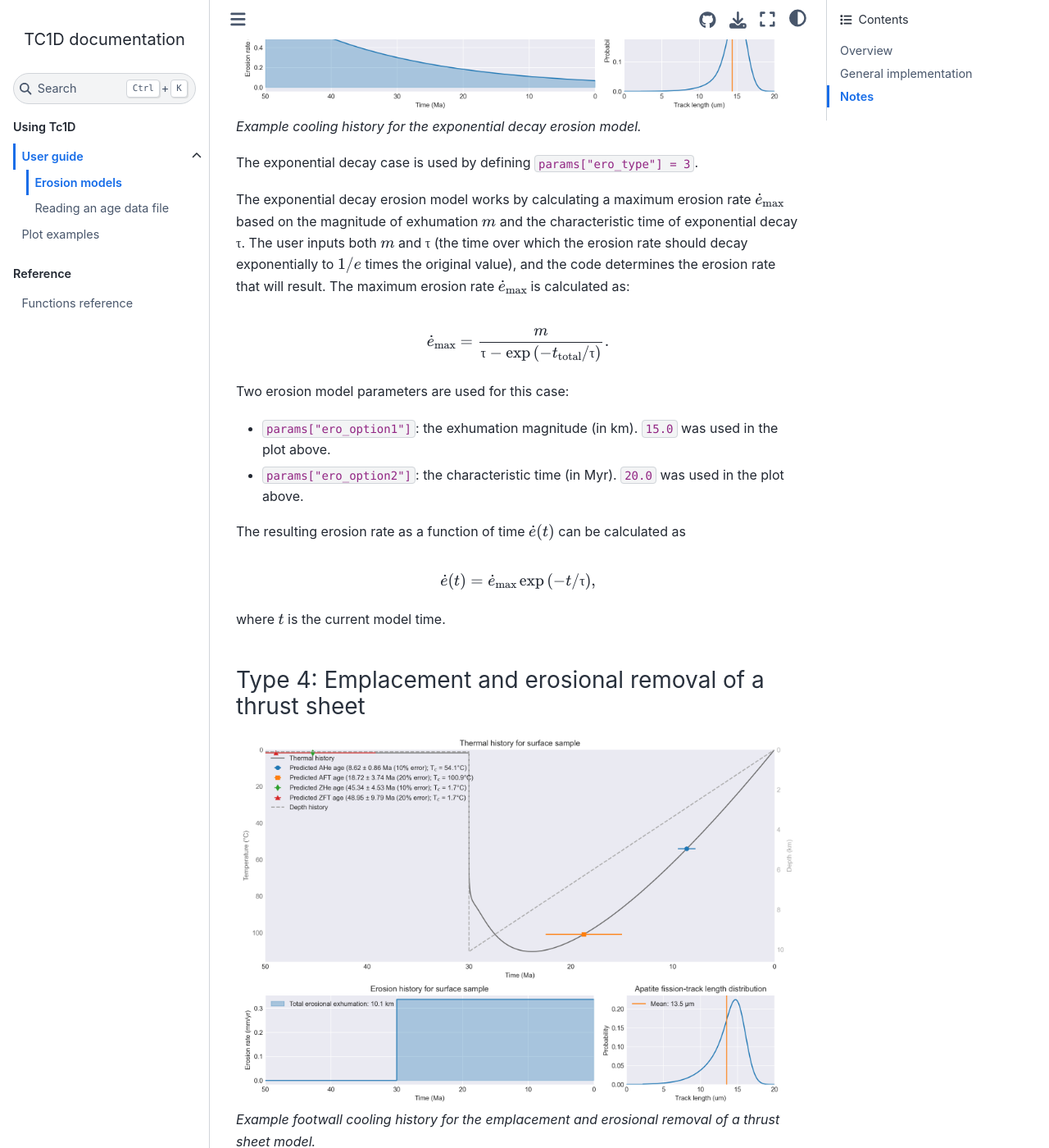
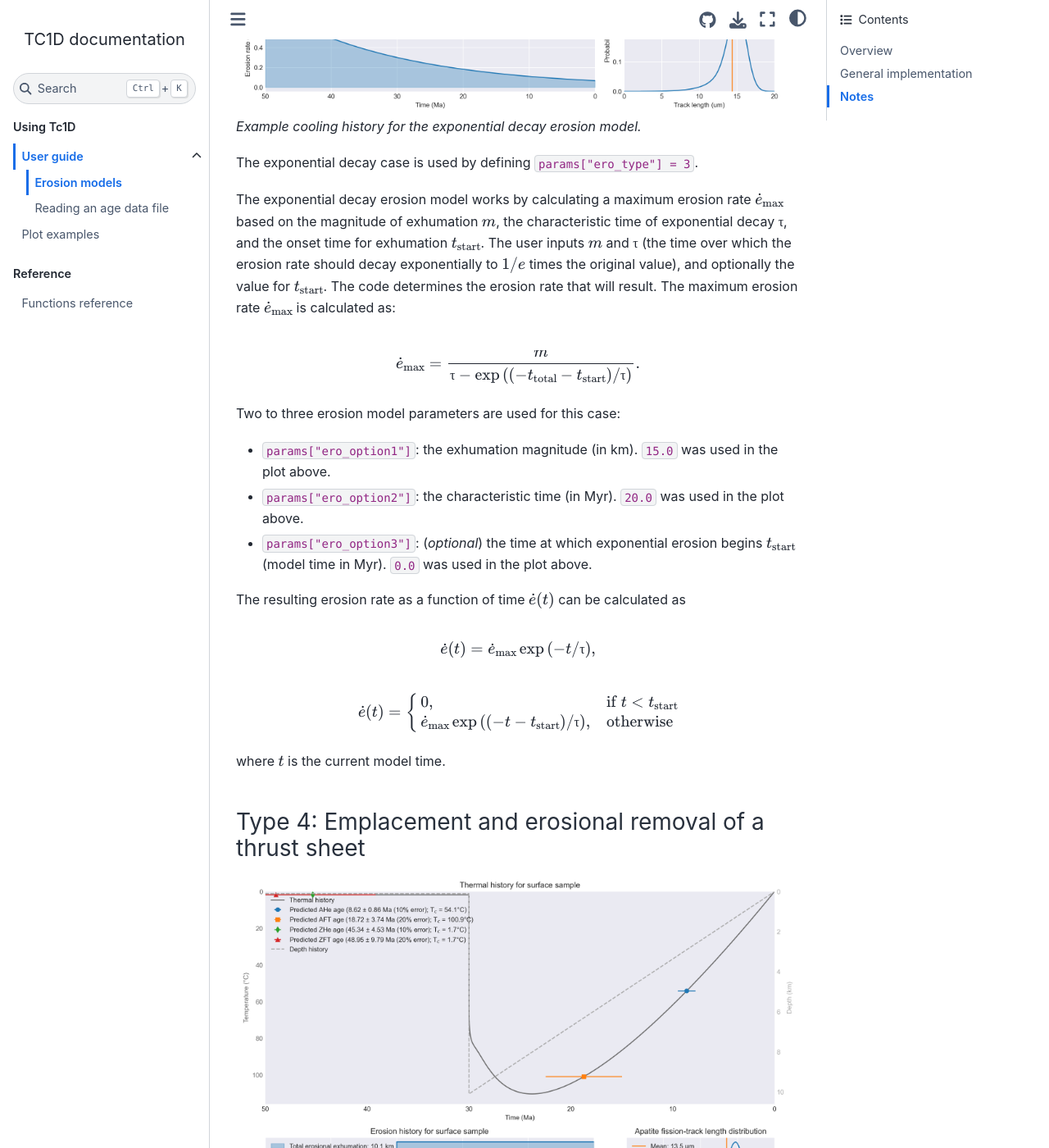
Before and after one commit to HUGG/TC1D, a Sphinx documentation site: the page built from docs/source/erosion-models.md, in a window 1280 px wide and 1400 px high, scrolled down 4422 px. Shown: the whole window at 82% size. Built offline with Sphinx 7.4.7 and the Sphinx Book theme 1.1.4, drawn with Linux system fonts in a browser that asks for light colours.

Commit message:
Test updated documentation for ero type 3

```diff
--- a/docs/source/erosion-models.md
+++ b/docs/source/erosion-models.md
@@ -106,20 +106,22 @@ For three-stage models, the rates $\dot{e}$ are:
 
 The exponential decay case is used by defining `params["ero_type"] = 3`.
 
-The exponential decay erosion model works by calculating a maximum erosion rate $\dot{e}_{\mathrm{max}}$ based on the magnitude of exhumation $m$ and the characteristic time of exponential decay $\uptau$.
-The user inputs both $m$ and $\uptau$ (the time over which the erosion rate should decay exponentially to $1/e$ times the original value), and the code determines the erosion rate that will result.
+The exponential decay erosion model works by calculating a maximum erosion rate $\dot{e}_{\mathrm{max}}$ based on the magnitude of exhumation $m$, the characteristic time of exponential decay $\uptau$, and the onset time for exhumation $t_{\mathrm{start}}$.
+The user inputs $m$ and $\uptau$ (the time over which the erosion rate should decay exponentially to $1/e$ times the original value), and optionally the value for $t_{\mathrm{start}}$.
+The code determines the erosion rate that will result.
 The maximum erosion rate $\dot{e}_{\mathrm{max}}$ is calculated as:
 
 $$
 \begin{equation}
-\dot{e}_{\mathrm{max}} = \frac{m}{\uptau - \exp{(-t_{\mathrm{total}} / \uptau)}}.
+\dot{e}_{\mathrm{max}} = \frac{m}{\uptau - \exp{((-t_{\mathrm{total}} - t_{\mathrm{start}}) / \uptau)}}.
 \end{equation}
 $$
 
-Two erosion model parameters are used for this case:
+Two to three erosion model parameters are used for this case:
 
 - `params["ero_option1"]`: the exhumation magnitude (in km). `15.0` was used in the plot above.
 - `params["ero_option2"]`: the characteristic time (in Myr). `20.0` was used in the plot above.
+- `params["ero_option3"]`: (*optional*) the time at which exponential erosion begins $t_{\mathrm{start}}$ (model time in Myr). `0.0` was used in the plot above.
 
 The resulting erosion rate as a function of time $\dot{e}(t)$ can be calculated as
 
@@ -127,6 +129,14 @@ $$
 \begin{equation}
 \dot{e}(t) = \dot{e}_{\mathrm{max}} \exp{(-t / \uptau)},
 \end{equation}
+$$
+
+$$
+\dot{e}(t) =
+\begin{cases}
+    0, & \text{if } t \lt t_{\mathrm{start}}\\
+    \dot{e}_{\mathrm{max}} \exp{((-t - t_{\mathrm{start}})/ \uptau)}, & \text{otherwise}
+\end{cases}
 $$
 
 where $t$ is the current model time.
```
